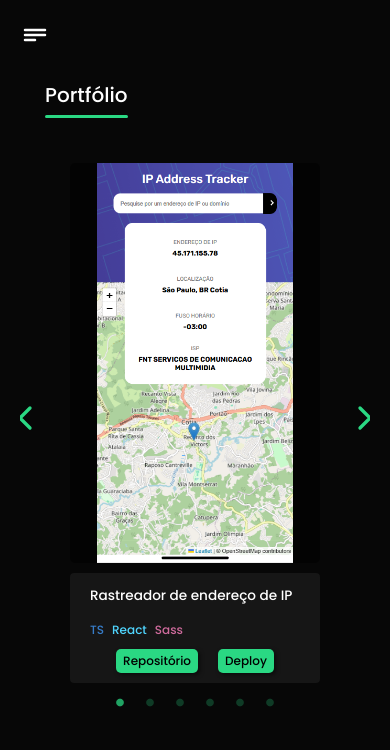
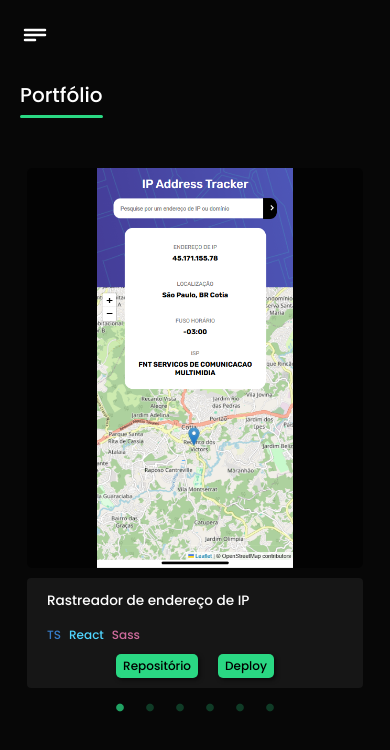
Before and after one commit to setDevJohn/portfolio, a React (Vite) app: page /portfolio in a window 390 px wide. Shown: the top 750 px of the page. Built offline with nearby package versions, Linux system fonts and the light colour scheme.

Commit message:
feat: Adjusts on slick carosel

```diff
--- a/src/pages/NavLayout/styles.ts
+++ b/src/pages/NavLayout/styles.ts
@@ -1,3 +1,4 @@
+import { sizes } from '@styles/mediaSizes';
 import styled, { keyframes } from 'styled-components';
 
 const slideIn = keyframes`
@@ -52,6 +53,10 @@ export const ContentContainer = styled.main`
   overflow: hidden;
   width: 100%;
   height: 100%;
+
+  @media (${sizes.mobile}) {
+    padding: 15px 0;
+  }
 `;
 
 export const TitleContainer = styled.div`
--- a/src/pages/Portfolio/Portfolio.tsx
+++ b/src/pages/Portfolio/Portfolio.tsx
@@ -22,15 +22,19 @@ import {
 export const Portfolio = () => {
   const [selectedCard, setSelectedCard] = useState('');
   const [windowWidth, setWindowWidth] = useState(window.innerWidth);
+  const [realWindowWidth, setRealWindowWidth] = useState(window.innerWidth);
+
 
   // Atualiza o tamanho da janela dinamicamente
   useEffect(() => {
     const handleResize = () => {
-      const windowWidth = window.innerWidth;
+      const currentWindowWidth = window.innerWidth;
+      setRealWindowWidth(currentWindowWidth);
+
       const windowUpdated = () => {
-        if (windowWidth > 768) return windowWidth;
-        if (windowWidth > 458 && windowWidth < 768) return windowWidth + 220;
-        return windowWidth + 350;
+        if (currentWindowWidth > 768) return currentWindowWidth;
+        if (currentWindowWidth > 458 && currentWindowWidth < 768) return currentWindowWidth + 220;
+        return currentWindowWidth + 550;
       };
 
       setWindowWidth(windowUpdated());
@@ -57,8 +61,8 @@ export const Portfolio = () => {
     slidesToScroll: 1,
     autoplay: false,
     autoplaySpeed: 2500,
-    nextArrow: <Icon src={rightArrow} alt="Próximo" />,
-    prevArrow: <Icon $left src={leftArrow} alt="Anterior" />,
+    nextArrow: realWindowWidth > 458 ? <Icon src={rightArrow} alt="Próximo" /> : <></>,
+    prevArrow: realWindowWidth > 458 ?  <Icon $left src={leftArrow} alt="Anterior" /> : <></>,
     adaptiveHeight: true
   };
 
@@ -71,6 +75,7 @@ export const Portfolio = () => {
               path,
               name,
               repoLink,
+              backRepoLink,
               deployLink,
               stacks,
               mobile
@@ -102,12 +107,18 @@ export const Portfolio = () => {
                     >
                       {repoLink && (
                         <PageButton href={repoLink} target="_blank">
-                        Repositório
+                          {backRepoLink? 'Rep. Frontend' : 'Repositório'}
+                        </PageButton>
+                      )}
+
+                      {backRepoLink && (
+                        <PageButton href={backRepoLink} target="_blank">
+                          Rep. Backend
                         </PageButton>
                       )}
 
                       <PageButton href={deployLink} target="_blank">
-                      Deploy
+                        Deploy
                       </PageButton>
                     </ButtonContainer>
                   </CardFooter>
--- a/src/pages/Portfolio/styles.ts
+++ b/src/pages/Portfolio/styles.ts
@@ -37,10 +37,6 @@ export const CarouselContainer = styled.div.attrs<CarouselContainerProps>(({ $wi
   margin-top: 2%;
   width: 100%;
 
-  .slick-slide:not(.slick-center) .card-project {
-    filter: blur(5px);
-    opacity: 0.6;
-  }
   .slick-dots {
     bottom: -30px;
   }
@@ -51,11 +47,22 @@ export const CarouselContainer = styled.div.attrs<CarouselContainerProps>(({ $wi
   .slick-dots li.slick-active button:before {
     color: ${({ theme }) => theme.contrastColor};
   }
+  .card-project {
+    padding: 0 7px;
+  }
 
+
+  @media (min-width: 458px) {
+    .slick-slide:not(.slick-center) .card-project {
+      filter: blur(5px);
+      opacity: 0.6;
+    }
+  }
   @media (${sizes.mobile}) {
     margin-top: 10%;
   }
 `;
+
 
 export const ImageContainer = styled.div<ImageContainerProps>`
   position: relative;
```
